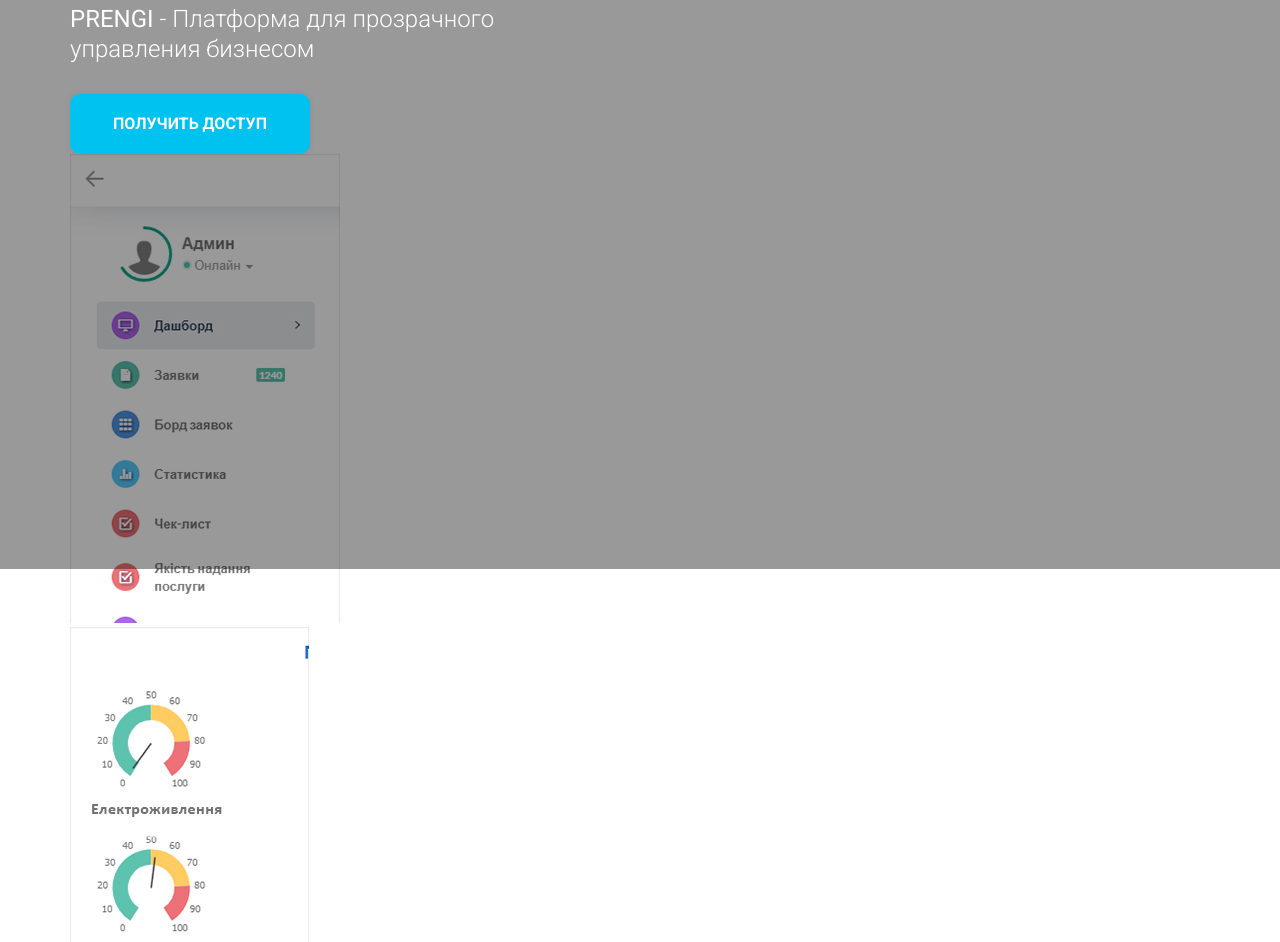
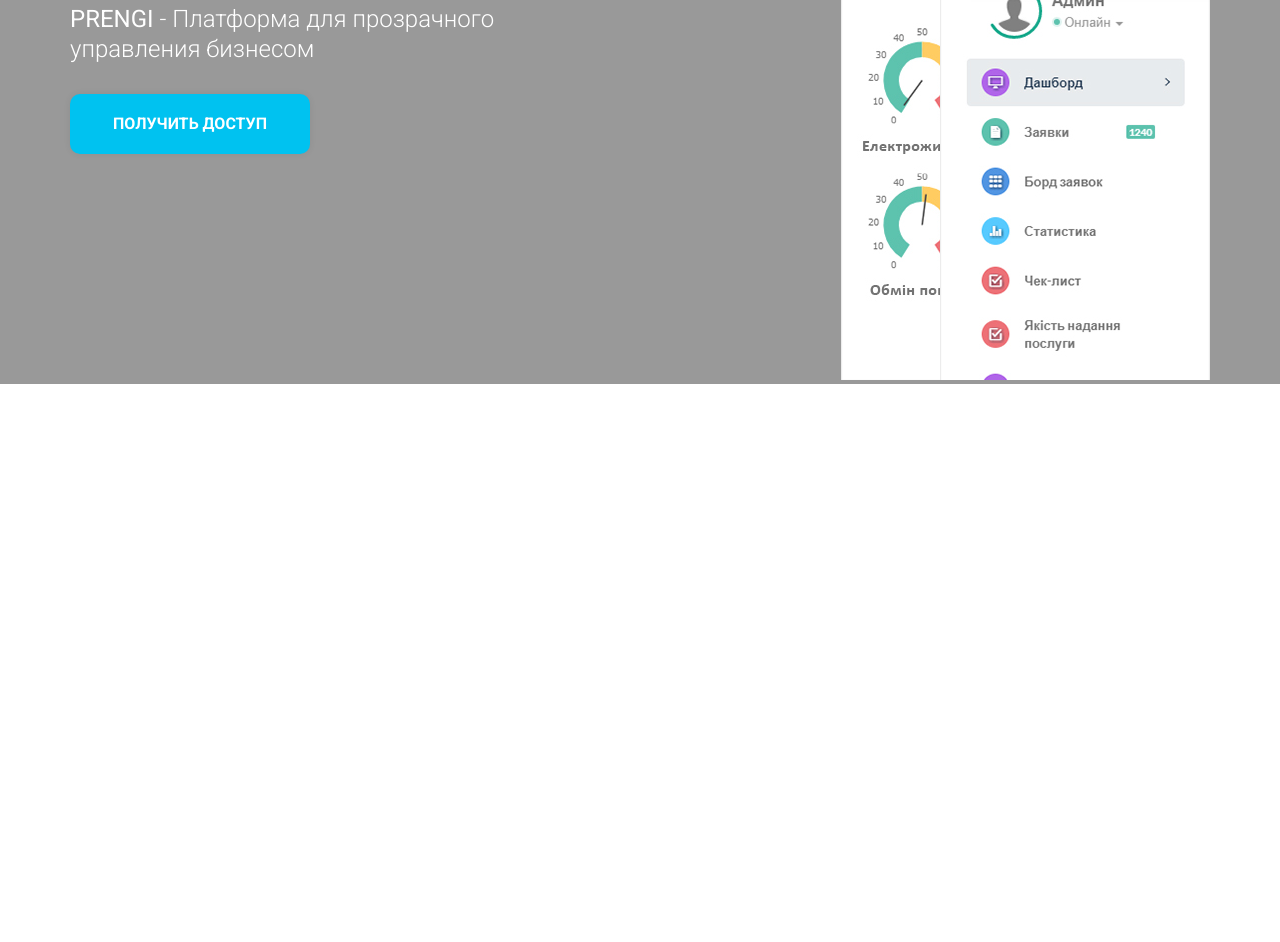
Before and after one commit to Yaichevs/biznessMaket, a website: page src/index.html in a window 1280 px wide. Shown: the part 450-1392 px from the top of the page. After the commit the page ends 834 px from the top, so only its background shows below. Drawn offline with nearby package versions, Linux system fonts and the light colour scheme; files that its build step writes are made by us from their sources.

Commit message:
сверстал 1 секцию

```diff
--- a/src/index.html
+++ b/src/index.html
@@ -72,7 +72,7 @@
     </section>
     <section class="promo">
         <div class="shadow"></div>
-        <div class="cont">
+        <div class="cont-promo">
             <div class="promo__header">
                 <div class="promo__logo">
                     <img src="img/logo_1_190.png" alt="logo">
--- a/src/sass/blocks/_promo.scss
+++ b/src/sass/blocks/_promo.scss
@@ -1,6 +1,6 @@
 .promo {
     background: url('../../img/rectangle_10_166.jpg') no-repeat 50%/cover;
-    padding: 40px 0px 185px 0px;
+    padding-top:40px;
     height: 700px;
     position: relative;
     &__header {
@@ -69,7 +69,16 @@
         color: #ffffff;
     }
     &__smartphone1 {
-
+        position: absolute;
+        bottom: 0;
+        right: 0;
+        z-index: 9;
+    }
+    &__smartphone2 {
+        position: absolute;
+        bottom: 0;
+        right: 130px;
+        z-index: 8;
     }
 }
 .shadow {
--- a/src/sass/style.scss
+++ b/src/sass/style.scss
@@ -13,5 +13,12 @@
     margin: 0 auto;
 }
 
+.cont-promo {
+    width: 1140px;
+    margin: 0 auto;
+    position: relative;
+    height: 100%;
+}
+
 @import 'blocks/upheader';
 @import 'blocks/promo';
```
Also changed, not shown: dist/css/style.min.css, dist/index.html. Lines whose indentation alone changed are shown as unchanged.
